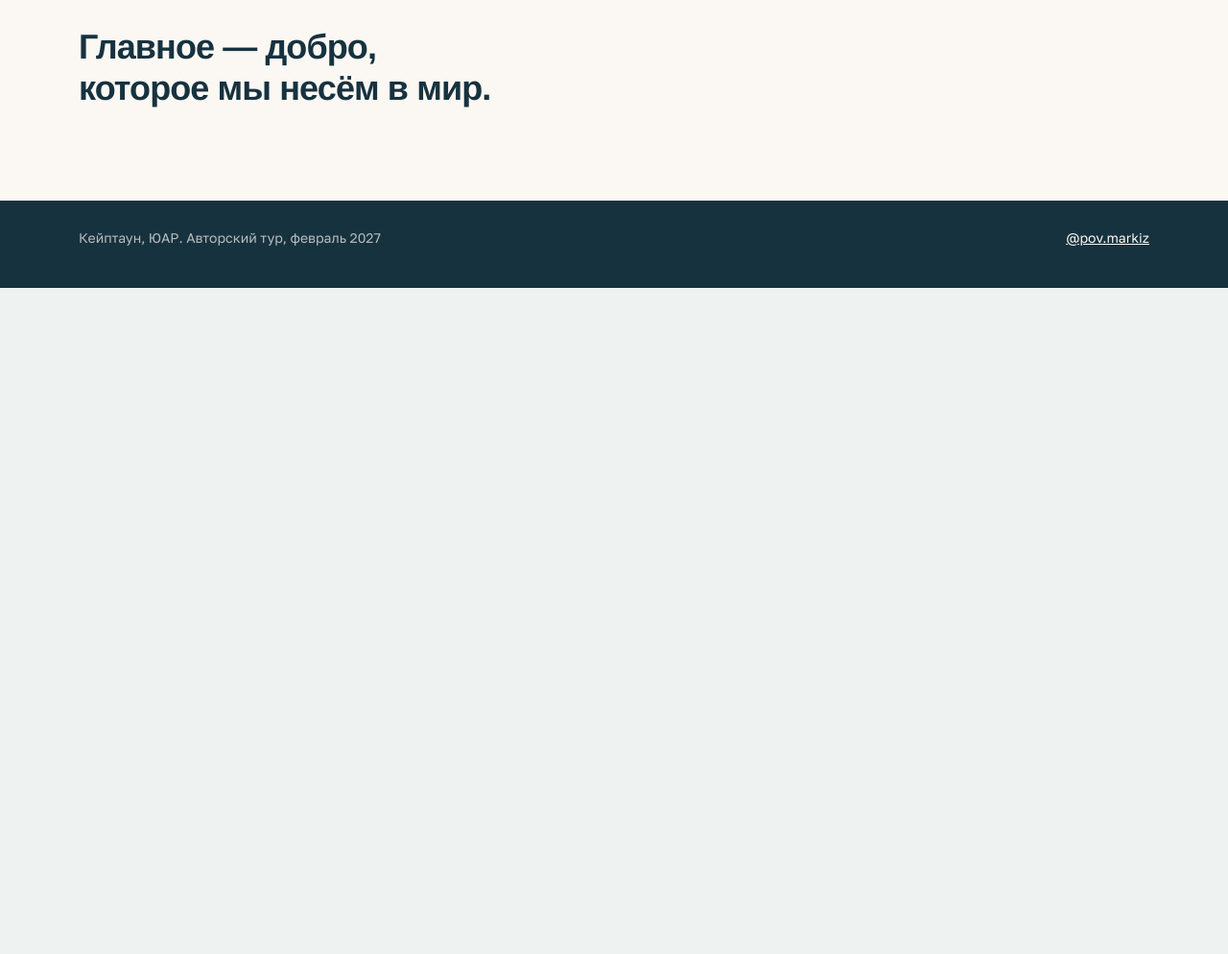
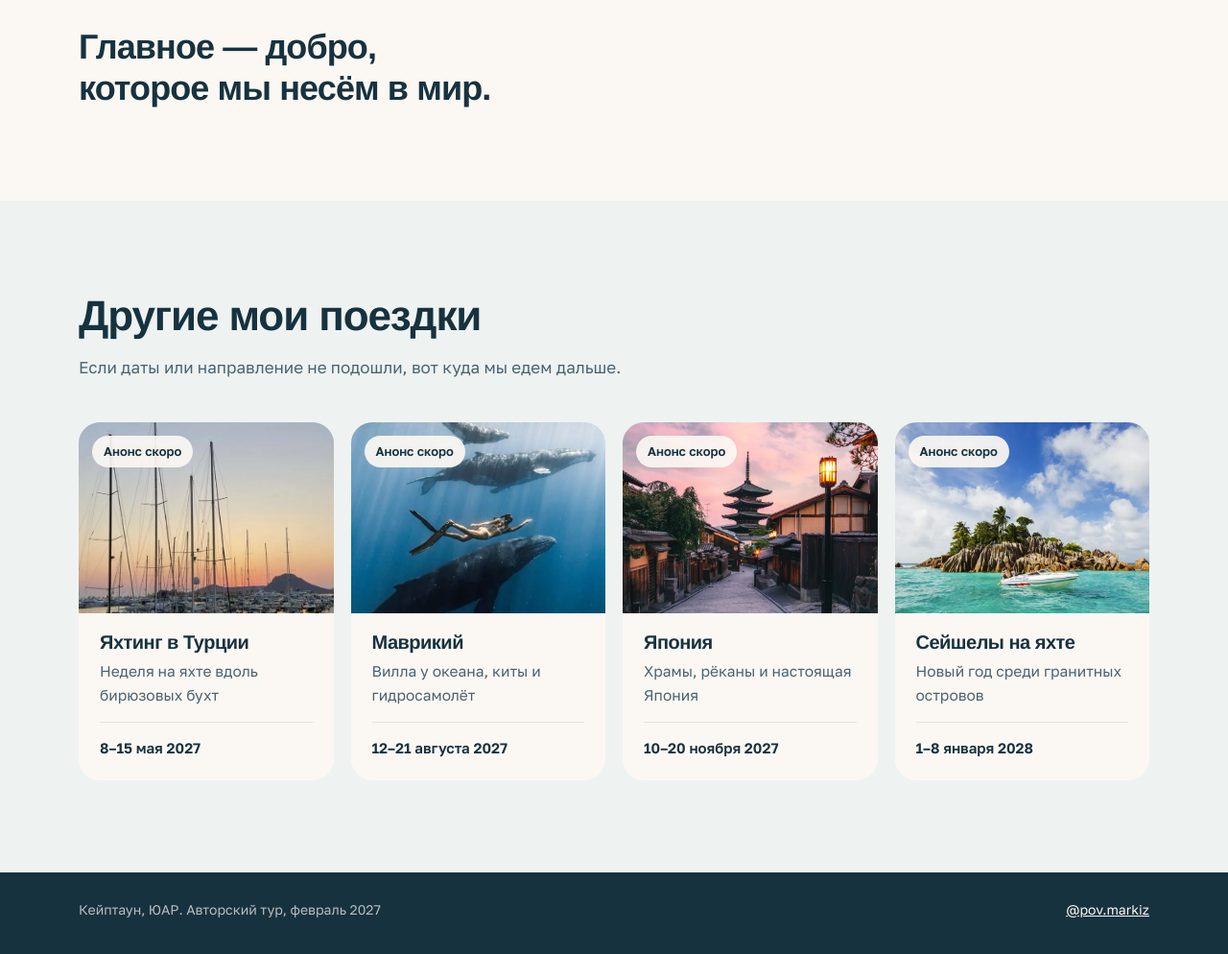
Before and after one commit to povmarkiz/cape-town, a plain HTML site: page index.html in a window 1280 px wide. Shown: the part 9846-10840 px from the top of the page at 96% size. Before the commit the page ends 10146 px from the top, so only its background shows below. Drawn offline with Linux system fonts and the light colour scheme.

Commit message:
Блок «Другие мои поездки», подсказка свайпа в «Почему Кейптаун»
Co-Authored-By: Claude Opus 5.5 <noreply@anthropic.com>
Claude-Session: https://claude.ai/code/session_01HCzkUQCDMD1fogYbCJddQG

```diff
--- a/index.html
+++ b/index.html
@@ -279,6 +279,24 @@ footer a{color:var(--shell)}
 .wm-final{font:700 clamp(24px,3.2vw,36px)/1.2 var(--display);letter-spacing:-.025em;margin-top:56px;max-width:22ch}
 @media (max-width:860px){.wm-top,.wm-grid{grid-template-columns:1fr;gap:18px}.wm-lead{font-size:18px}}
 
+/* другие туры */
+.tours{background:var(--mist)}
+.tour-grid{display:grid;grid-template-columns:repeat(4,1fr);gap:18px}
+.tour{display:flex;flex-direction:column;background:var(--shell);border-radius:22px;overflow:hidden}
+.tour-ph{position:relative;aspect-ratio:4/3;overflow:hidden;background:var(--lagoon-lt)}
+.tour-badge{position:absolute;left:14px;top:14px;background:rgba(251,248,243,.92);border-radius:999px;padding:6px 12px;font-size:13px;font-weight:600}
+.tour h3{font-size:20px;margin:20px 22px 6px}
+.tour-sub{margin:0 22px 16px;color:var(--ink-2);font-size:15.5px}
+.tour-meta{margin:auto 22px 22px;padding-top:14px;border-top:1px solid var(--line);font-size:15px;font-weight:600;color:var(--ink)}
+.car-mob{display:none}
+@media (max-width:860px){
+  .tour-grid{display:flex;overflow-x:auto;scroll-snap-type:x mandatory;margin:0 -22px;padding:0 22px;scroll-padding:0 22px;gap:16px;scrollbar-width:none}
+  .tour-grid::-webkit-scrollbar{display:none}
+  .tour{flex:0 0 80%;scroll-snap-align:start}
+  .car-mob{display:flex;margin-top:18px}
+  .why-card{flex:0 0 78%}
+}
+
 /* мобильная кнопка */
 .mcta{position:fixed;left:16px;right:16px;bottom:max(14px,env(safe-area-inset-bottom));z-index:40;transform:translateY(140%);transition:transform .35s;display:none}
 .mcta.on{transform:none}
@@ -375,7 +393,7 @@ footer a{color:var(--shell)}
       <h2>Почему Кейптаун</h2>
       <p>Пингвины живут здесь по соседству с винодельнями, а саванна начинается в паре часов от пляжа. Одно из самых фотогеничных мест на планете.</p>
     </div>
-    <div class="why-grid">
+    <div class="why-grid" id="whyg">
 <article class="why-card">
   <div class="why-ph"><img class="" src="assets/img/tl-07-s.webp" srcset="assets/img/tl-07-s.webp 800w, assets/img/tl-07.webp 1600w" sizes="(min-width: 900px) 25vw, 78vw" alt="Край континента" loading="lazy" decoding="async"></div>
   <h3>Край континента</h3>
@@ -416,6 +434,13 @@ footer a{color:var(--shell)}
   <h3>Лето в феврале</h3>
   <p>Пока дома зима, здесь +27 и солнце. Виза россиянам не нужна.</p>
 </article>
+    </div>
+    <div class="car-ctl car-mob">
+      <span class="count" id="whyg-count">1 / 8</span>
+      <div class="car-btns">
+        <button class="circ" data-scroll="whyg" data-dir="-1" aria-label="Предыдущая карточка"><svg viewBox="0 0 24 24"><path d="M15 5l-7 7 7 7"/></svg></button>
+        <button class="circ" data-scroll="whyg" data-dir="1" aria-label="Следующая карточка"><svg viewBox="0 0 24 24"><path d="M9 5l7 7-7 7"/></svg></button>
+      </div>
     </div>
   </div>
 </section>
@@ -645,6 +670,48 @@ footer a{color:var(--shell)}
     <p class="wm-final">Главное — добро, которое мы несём в мир.</p>
   </div>
 </section>
+
+<section class="sec tours" id="tours">
+  <div class="wrap">
+    <div class="sec-head">
+      <h2>Другие мои поездки</h2>
+      <p>Если даты или направление не подошли, вот куда мы едем дальше.</p>
+    </div>
+    <div class="tour-grid" id="toursg">
+<article class="tour">
+  <div class="tour-ph"><img class="" src="assets/img/tour-turkey-s.webp" srcset="assets/img/tour-turkey-s.webp 800w, assets/img/tour-turkey.webp 1600w" sizes="(min-width: 900px) 25vw, 80vw" alt="Яхтинг в Турции" loading="lazy" decoding="async"><span class="tour-badge">Анонс скоро</span></div>
+  <h3>Яхтинг в Турции</h3>
+  <p class="tour-sub">Неделя на яхте вдоль бирюзовых бухт</p>
+  <p class="tour-meta">8–15 мая 2027</p>
+</article>
+<article class="tour">
+  <div class="tour-ph"><img class="" src="assets/img/tour-mauritius-s.webp" srcset="assets/img/tour-mauritius-s.webp 800w, assets/img/tour-mauritius.webp 1600w" sizes="(min-width: 900px) 25vw, 80vw" alt="Маврикий" loading="lazy" decoding="async"><span class="tour-badge">Анонс скоро</span></div>
+  <h3>Маврикий</h3>
+  <p class="tour-sub">Вилла у океана, киты и гидросамолёт</p>
+  <p class="tour-meta">12–21 августа 2027</p>
+</article>
+<article class="tour">
+  <div class="tour-ph"><img class="" src="assets/img/tour-japan-s.webp" srcset="assets/img/tour-japan-s.webp 800w, assets/img/tour-japan.webp 1600w" sizes="(min-width: 900px) 25vw, 80vw" alt="Япония" loading="lazy" decoding="async"><span class="tour-badge">Анонс скоро</span></div>
+  <h3>Япония</h3>
+  <p class="tour-sub">Храмы, рёканы и настоящая Япония</p>
+  <p class="tour-meta">10–20 ноября 2027</p>
+</article>
+<article class="tour">
+  <div class="tour-ph"><img class="" src="assets/img/tour-seychelles-s.webp" srcset="assets/img/tour-seychelles-s.webp 800w, assets/img/tour-seychelles.webp 1600w" sizes="(min-width: 900px) 25vw, 80vw" alt="Сейшелы на яхте" loading="lazy" decoding="async"><span class="tour-badge">Анонс скоро</span></div>
+  <h3>Сейшелы на яхте</h3>
+  <p class="tour-sub">Новый год среди гранитных островов</p>
+  <p class="tour-meta">1–8 января 2028</p>
+</article>
+    </div>
+    <div class="car-ctl car-mob">
+      <span class="count" id="toursg-count">1 / 4</span>
+      <div class="car-btns">
+        <button class="circ" data-scroll="toursg" data-dir="-1" aria-label="Предыдущая поездка"><svg viewBox="0 0 24 24"><path d="M15 5l-7 7 7 7"/></svg></button>
+        <button class="circ" data-scroll="toursg" data-dir="1" aria-label="Следующая поездка"><svg viewBox="0 0 24 24"><path d="M9 5l7 7-7 7"/></svg></button>
+      </div>
+    </div>
+  </div>
+</section>
 </main>
 
 <footer>
@@ -691,6 +758,8 @@ footer a{color:var(--shell)}
   // счётчик галереи (мобайл)
   var gal = document.getElementById('gal'), galCount = document.getElementById('gal-count');
   gal.addEventListener('scroll', function(){ galCount.textContent = Math.min(idx(gal) + 1, gal.children.length) + ' / ' + gal.children.length; }, {passive:true});
+  ['whyg','toursg'].forEach(function(id){ var el = document.getElementById(id), c = document.getElementById(id + '-count'); if (!el || !c) return;
+    el.addEventListener('scroll', function(){ var k = idx(el); if (el.scrollLeft + el.clientWidth >= el.scrollWidth - 4) k = el.children.length - 1; c.textContent = Math.min(k + 1, el.children.length) + ' / ' + el.children.length; }, {passive:true}); });
   // точки маршрута
   var days = document.getElementById('days'), dots = document.getElementById('days-dots');
   for (var i = 0; i < days.children.length; i++) dots.appendChild(document.createElement('i'));
```
Also changed, not shown: assets/img/tour-japan-s.webp (added), assets/img/tour-japan.webp (added), assets/img/tour-mauritius-s.webp (added), assets/img/tour-mauritius.webp (added), assets/img/tour-seychelles-s.webp (added), assets/img/tour-seychelles.webp (added), assets/img/tour-turkey-s.webp (added), assets/img/tour-turkey.webp (added).
